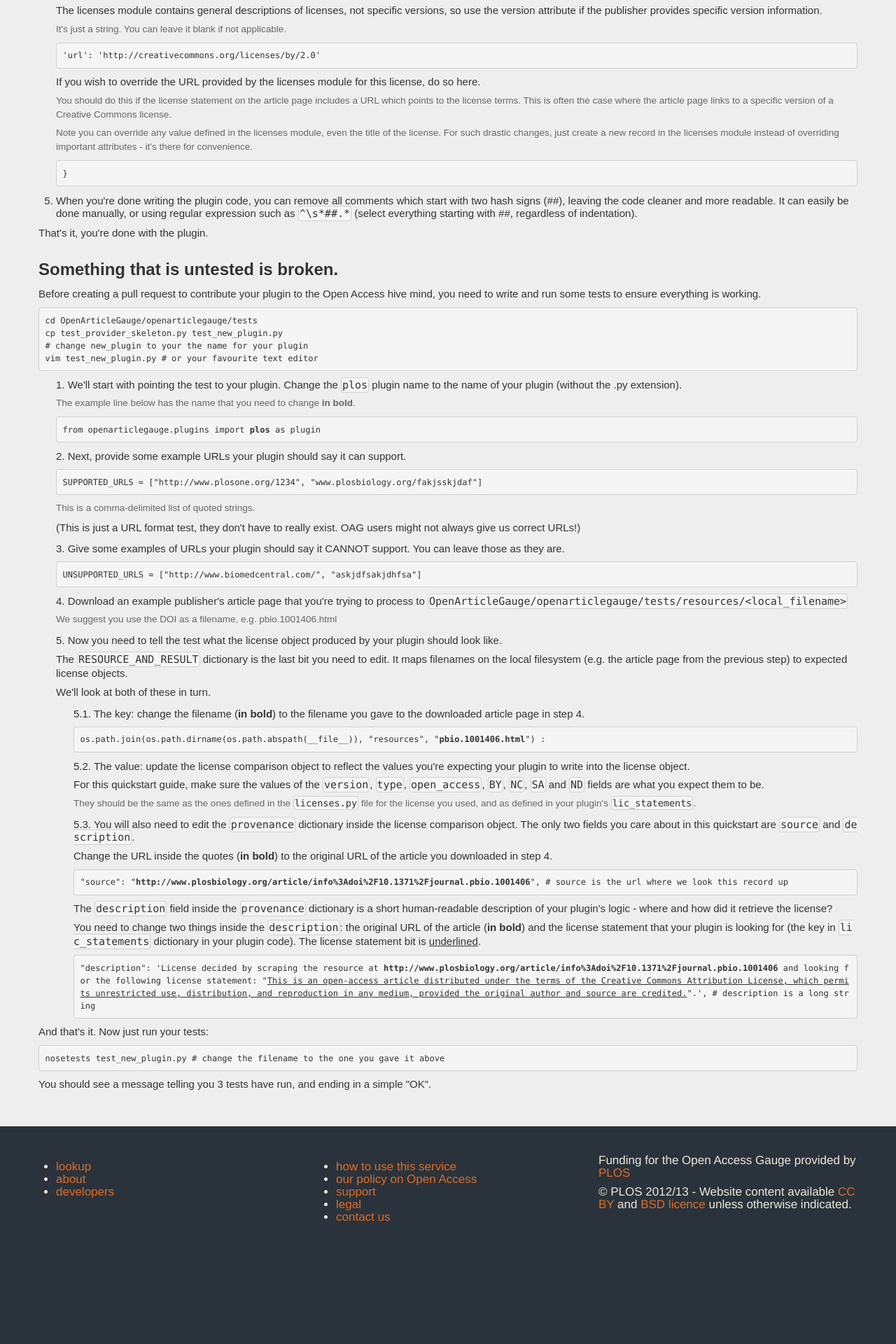
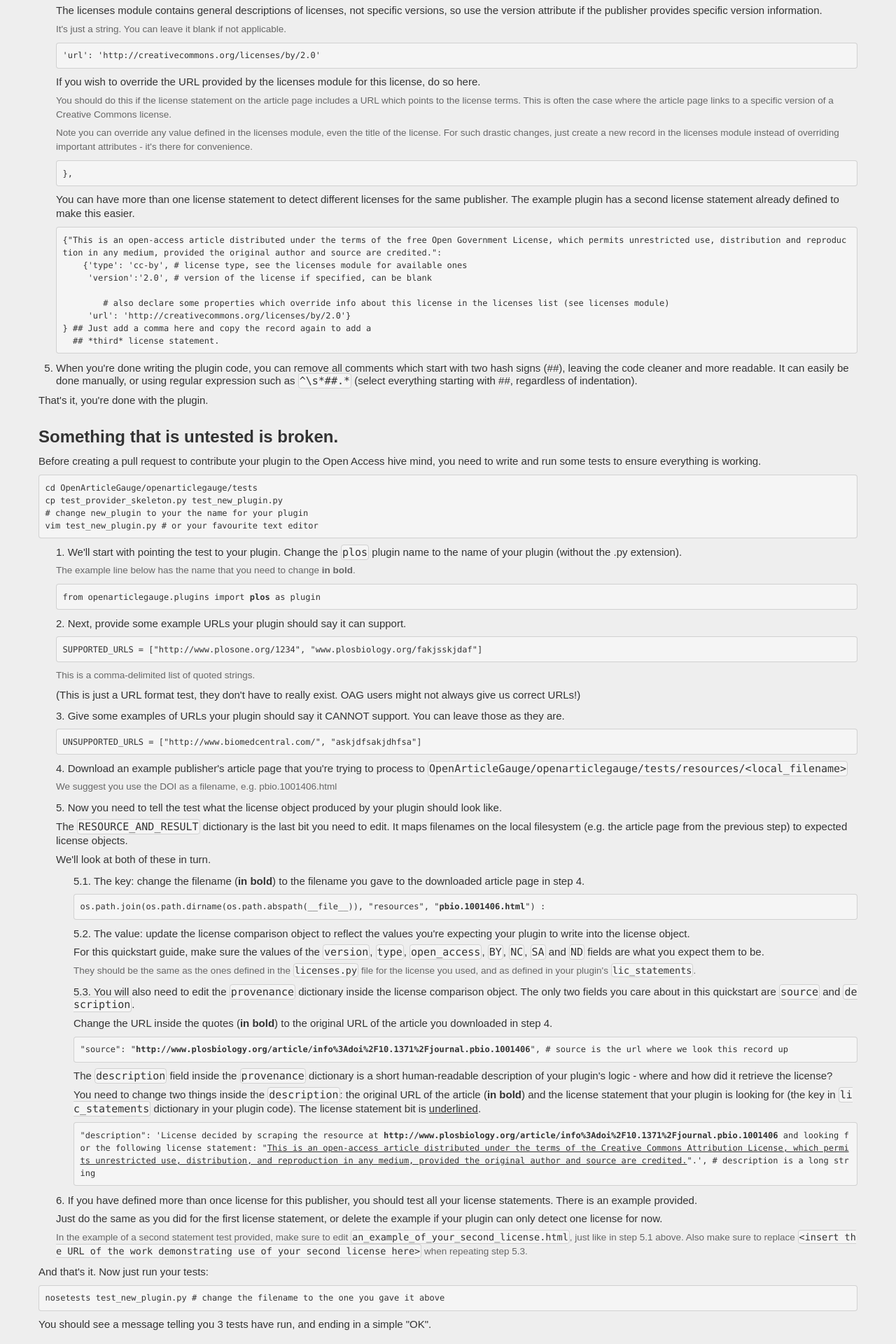
Before and after one commit to CottageLabs/OpenArticleGauge, a Flask app: page /developers/plugins in a window 1280 px wide. Shown: the part 2238-4158 px from the top of the page at 70% size. Run offline with Flask 2, Linux system fonts and the light colour scheme; parts of the project's set-up code (start-up, migrations or seed data) failed here and were passed over; some libraries are stand-ins or nearby versions.

Commit message:
Update plugin howto to show examples of multiple licenses per plugin

```diff
--- a/openarticlegauge/templates/developers/plugins.html
+++ b/openarticlegauge/templates/developers/plugins.html
@@ -114,7 +114,19 @@ with the one you found.
 <div>If you wish to override the URL provided by the licenses module for this license, do so here.</div>
 <div class="extrahelp">You should do this if the license statement on the article page includes a URL which points to the license terms. This is often the case where the article page links to a specific version of a Creative Commons license.</div>
 <div class="extrahelp">Note you can override any value defined in the licenses module, even the title of the license. For such drastic changes, just create a new record in the licenses module instead of overriding important attributes - it's there for convenience.</div>
-<pre>}</pre>
+
+<pre>},</pre>
+<div>You can have more than one license statement to detect different licenses for the same publisher. The example plugin has a second license statement already defined to make this easier.</div>
+
+<pre>{"This is an open-access article distributed under the terms of the free Open Government License, which permits unrestricted use, distribution and reproduction in any medium, provided the original author and source are credited.":
+    {'type': 'cc-by', # license type, see the licenses module for available ones
+     'version':'2.0', # version of the license if specified, can be blank
+
+        # also declare some properties which override info about this license in the licenses list (see licenses module)
+     'url': 'http://creativecommons.org/licenses/by/2.0'}
+} ## Just add a comma here and copy the record again to add a
+  ## *third* license statement.
+</pre>
 
 <li>When you're done writing the plugin code, you can remove all comments which start with two hash signs (##), leaving the code cleaner and more readable. It can easily be done manually, or using regular expression such as <span class="inlinecode">^\s*##.*</span> (select everything starting with ##, regardless of indentation).</li>
 
@@ -171,6 +183,9 @@ vim test_new_plugin.py # or your favourite text editor
     <pre>"description": 'License decided by scraping the resource at <strong>http://www.plosbiology.org/article/info%3Adoi%2F10.1371%2Fjournal.pbio.1001406</strong> and looking for the following license statement: "<u>This is an open-access article distributed under the terms of the Creative Commons Attribution License, which permits unrestricted use, distribution, and reproduction in any medium, provided the original author and source are credited.</u>".', # description is a long string</pre>
     </ol> <!-- close ordered list of sub-steps looking at RESOURCE_AND_RESULT dictionary -->
 
+<li>If you have defined more than once license for this publisher, you should test all your license statements. There is an example provided.</li>
+<div>Just do the same as you did for the first license statement, or delete the example if your plugin can only detect one license for now.</div>
+<div class="extrahelp">In the example of a second statement test provided, make sure to edit <span class="inlinecode">an_example_of_your_second_license.html</span>, just like in step 5.1 above. Also make sure to replace <span class="inlinecode">&lt;insert the URL of the work demonstrating use of your second license here&gt;</span> when repeating step 5.3.</div>
 </ol><!-- close ordered list of steps for the test writing section -->
 
 <div>And that's it. Now just run your tests:</div>
```
Also changed, not shown: openarticlegauge/plugins/example_basic_string_matcher.py (+17 -1 lines), openarticlegauge/tests/test_provider_skeleton.py (+35 -7 lines).
